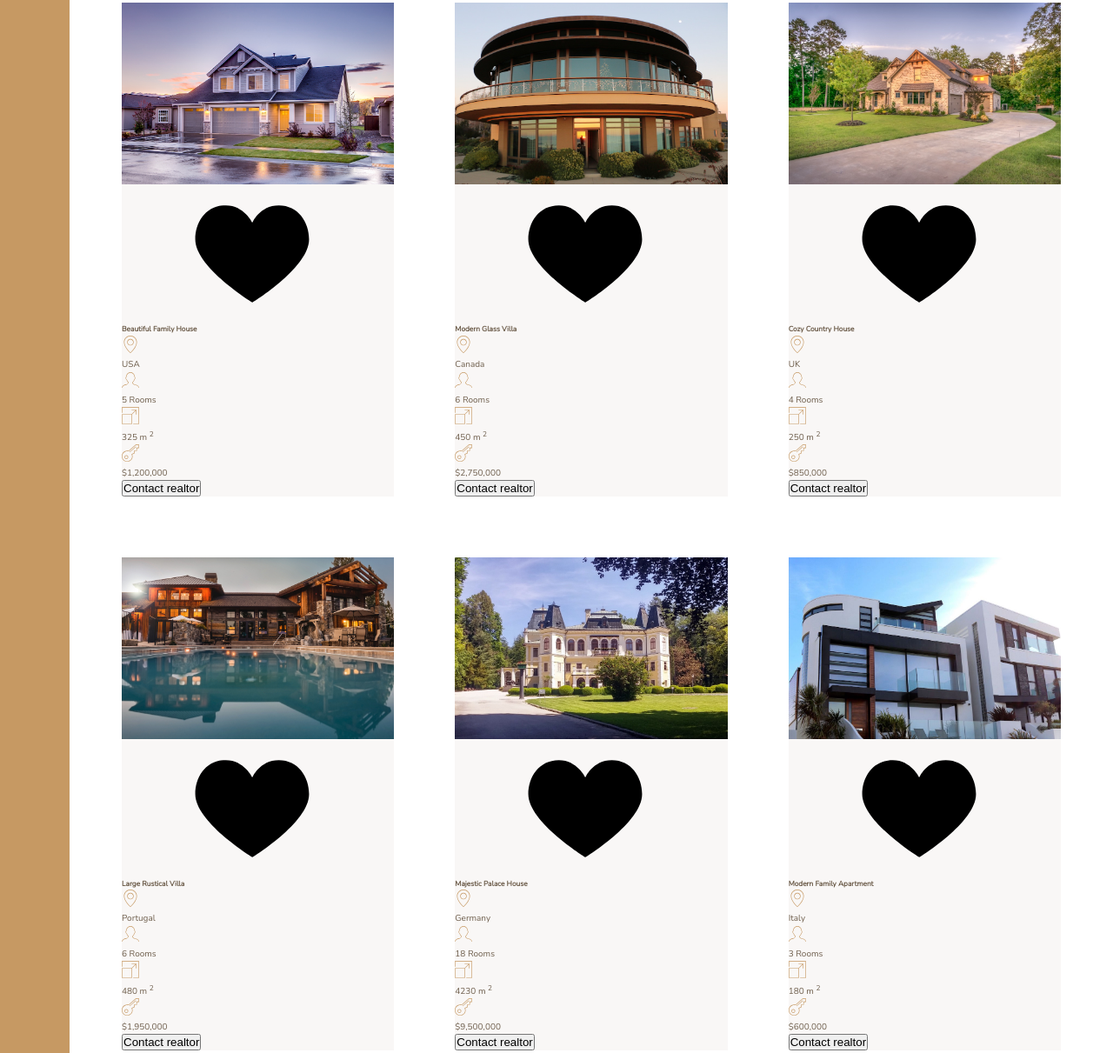
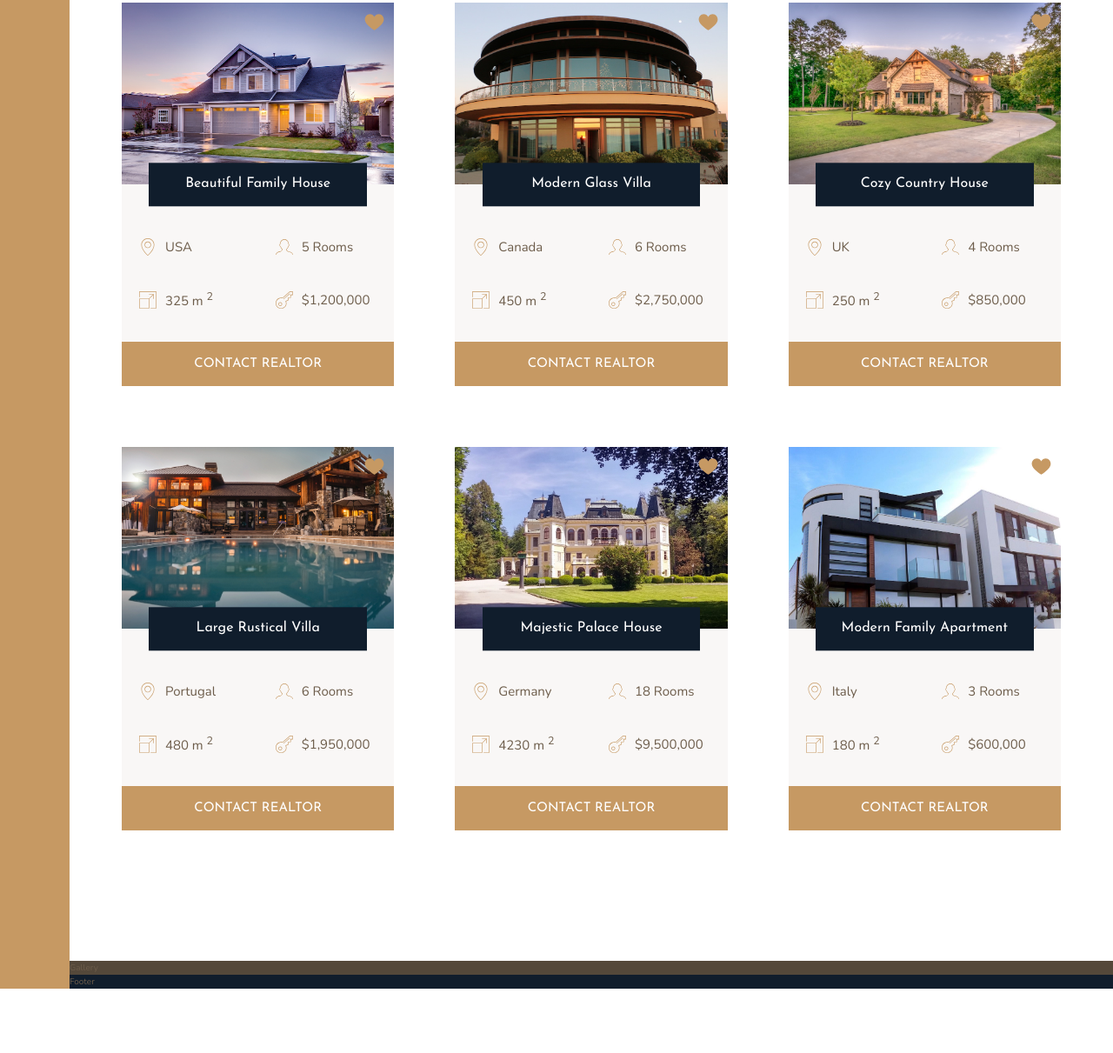
Before and after one commit to KadirKarabacak/Nexter-Page, a website: page index.html in a window 1280 px wide. Shown: the part 1967-3178 px from the top of the page at 87% size. After the commit the page ends 3104 px from the top, so only its background shows below. Drawn offline with nearby package versions, Linux system fonts and the light colour scheme.

Commit message:
Complated homes section with grid

```diff
--- a/index.html
+++ b/index.html
@@ -145,7 +145,7 @@
           </svg>
           <p>$1,200,000</p>
         </div>
-        <button class="cta">Contact realtor</button>
+        <button class="btn home__btn">Contact realtor</button>
       </div>
 
       <!-- HOME 2 -->
@@ -179,7 +179,7 @@
           </svg>
           <p>$2,750,000</p>
         </div>
-        <button class="cta">Contact realtor</button>
+        <button class="btn home__btn">Contact realtor</button>
       </div>
 
       <!-- HOME 3 -->
@@ -213,7 +213,7 @@
           </svg>
           <p>$850,000</p>
         </div>
-        <button class="cta">Contact realtor</button>
+        <button class="btn home__btn">Contact realtor</button>
       </div>
 
       <!-- HOME 4 -->
@@ -247,7 +247,7 @@
           </svg>
           <p>$1,950,000</p>
         </div>
-        <button class="cta">Contact realtor</button>
+        <button class="btn home__btn">Contact realtor</button>
       </div>
 
       <!-- HOME 5 -->
@@ -281,7 +281,7 @@
           </svg>
           <p>$9,500,000</p>
         </div>
-        <button class="cta">Contact realtor</button>
+        <button class="btn home__btn">Contact realtor</button>
       </div>
 
       <!-- HOME 6 -->
@@ -315,7 +315,7 @@
           </svg>
           <p>$600,000</p>
         </div>
-        <button class="cta">Contact realtor</button>
+        <button class="btn home__btn">Contact realtor</button>
       </div>
     </section>
 
--- a/sass/_homes.scss
+++ b/sass/_homes.scss
@@ -10,16 +10,55 @@
 .home{
     background-color: $color-grey-light-1;
 
+    // Çoğu zaman kolonları verir ve satırların kendiliğinden oluşmasını bekleriz.
+    display: grid;
+    grid-template-columns: repeat(2, 1fr);
+    grid-row-gap: 3.5rem;
+
+
     &__img{
         width: 100%;
+        grid-row: 1 / 2;
+        grid-column: 1 / -1;
+        z-index: 1;
     }
 
     &__like{
+        grid-row: 1 / 2;
+        grid-column: 2 / 3;
+
+        fill: $color-primary;
+        height: 2.5rem;
+        width: 2.5rem;
+        z-index: 2;
+        justify-self: end;
+        margin: 1rem;
+    }
+
+    &__name{
+        // Öğenin arkasındaki boşluk kalmaması için fotoğrafın üzerine çıkarıp aşağıya pushladık
+        grid-row: 1 / 2;
+        grid-column: 1 / -1;
+        z-index: 3;
+
+        align-self: end;
+        justify-self: center;
+        width: 80%;
+        font-family: $font-display;
+        font-size: 1.6rem;
+        text-align: center;
+        padding: 1.25rem;
+        background-color: $color-secondary;
+        color: #fff;
+        font-weight: 400;
+        // Öğenin kendisini ortalaması adına
+        transform: translateY(50%);
 
     }
 
-    &__name{
-
+    &__location,
+    &__rooms{
+        margin-top: 2.5rem;
     }
 
     &__location,
@@ -27,14 +66,24 @@
     &__area,
     &__price {
 
+        font-size: 1.5rem;
+        margin-left: 2rem;
+        display: flex;
+        align-items: center;
+
         svg {
             fill: $color-primary;
             height: 2rem;
             width: 2rem;
+            margin-right: 1rem;
         }
 
         p {
 
         }
     }
+
+    &__btn{
+        grid-column: 1 / -1;
+    }
 }
```
Also changed, not shown: css/style.css, 1 other file.
